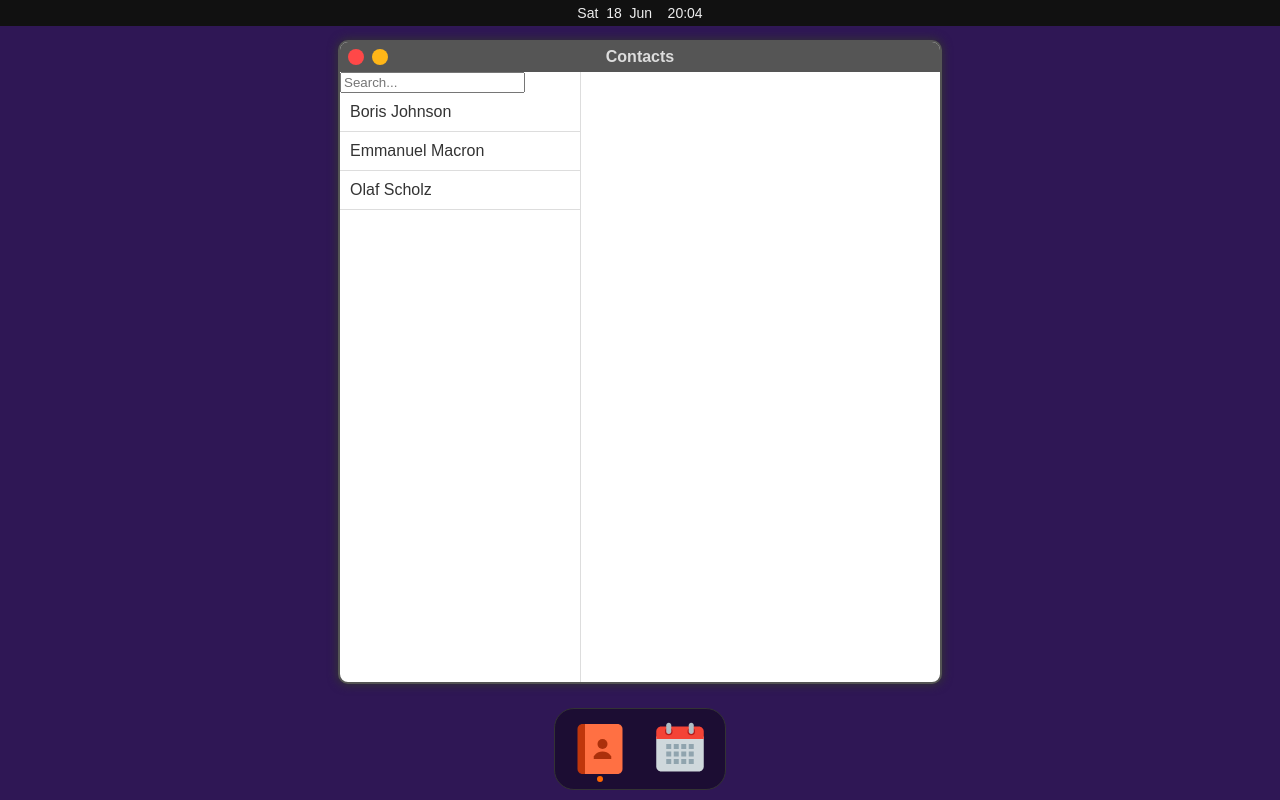
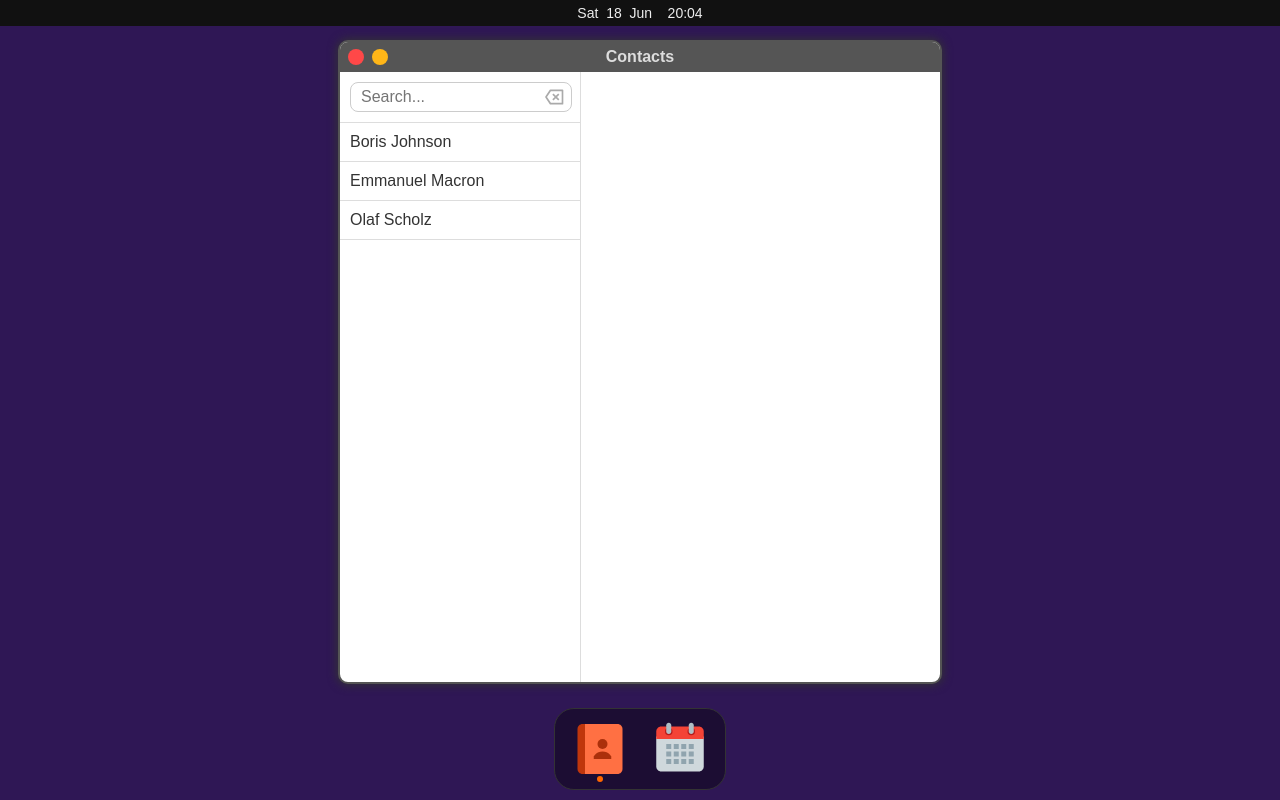
Before and after one commit to PylSerg/webium-os, a React (Create React App) app: page / in a window 1280 px wide. Both pictures are taken after a click on the item "Contacts". Built offline with nearby package versions, Linux system fonts and the light colour scheme.

Commit message:
adds clear button

```diff
--- a/src/components/Contacts/Contacts.module.css
+++ b/src/components/Contacts/Contacts.module.css
@@ -41,6 +41,45 @@
 .active {
     color: #fff;
     background-color: #2b85ec;
+}
+
+.searchFormContainer {
+    position: relative;
+
+    padding: 10px;
+    margin: 0;
+
+    border-bottom: 1px solid #ddd;
+}
+
+.searchFormInput {
+    color: #333;
+    font-size: 16px;
+
+    width: calc(100% - 40px);
+
+    padding: 5px 30px 5px 10px;
+
+    border: 1px solid #ccc;
+    border-radius: 8px;
+
+    outline: none;
+}
+
+.searchClear {
+    position: absolute;
+    top: 10px;
+    right: 5px;
+
+    fill: #aaa;
+
+    width: 20px;
+    height: 20px;
+
+    padding: 5px 10px 5px 5px;
+    margin: 0;
+
+    cursor: pointer;
 }
 
 .searchTip {
--- a/src/components/Contacts/ContactsFilter.js
+++ b/src/components/Contacts/ContactsFilter.js
@@ -1,10 +1,14 @@
 import React from "react";
+import { RiDeleteBack2Line } from "react-icons/ri";
 import styles from "./Contacts.module.css";
 
 export default function ContactsFilter({ filter, filterContacts }) {
 	return (
-		<label>
-			<input type="text" value={filter.value} onChange={filterContacts} placeholder="Search..." />
-		</label>
+		<div className={styles.searchFormContainer}>
+			<label>
+				<RiDeleteBack2Line className={styles.searchClear} />
+				<input className={styles.searchFormInput} type="text" value={filter.value} onChange={filterContacts} placeholder="Search..." />
+			</label>
+		</div>
 	);
 }
```
